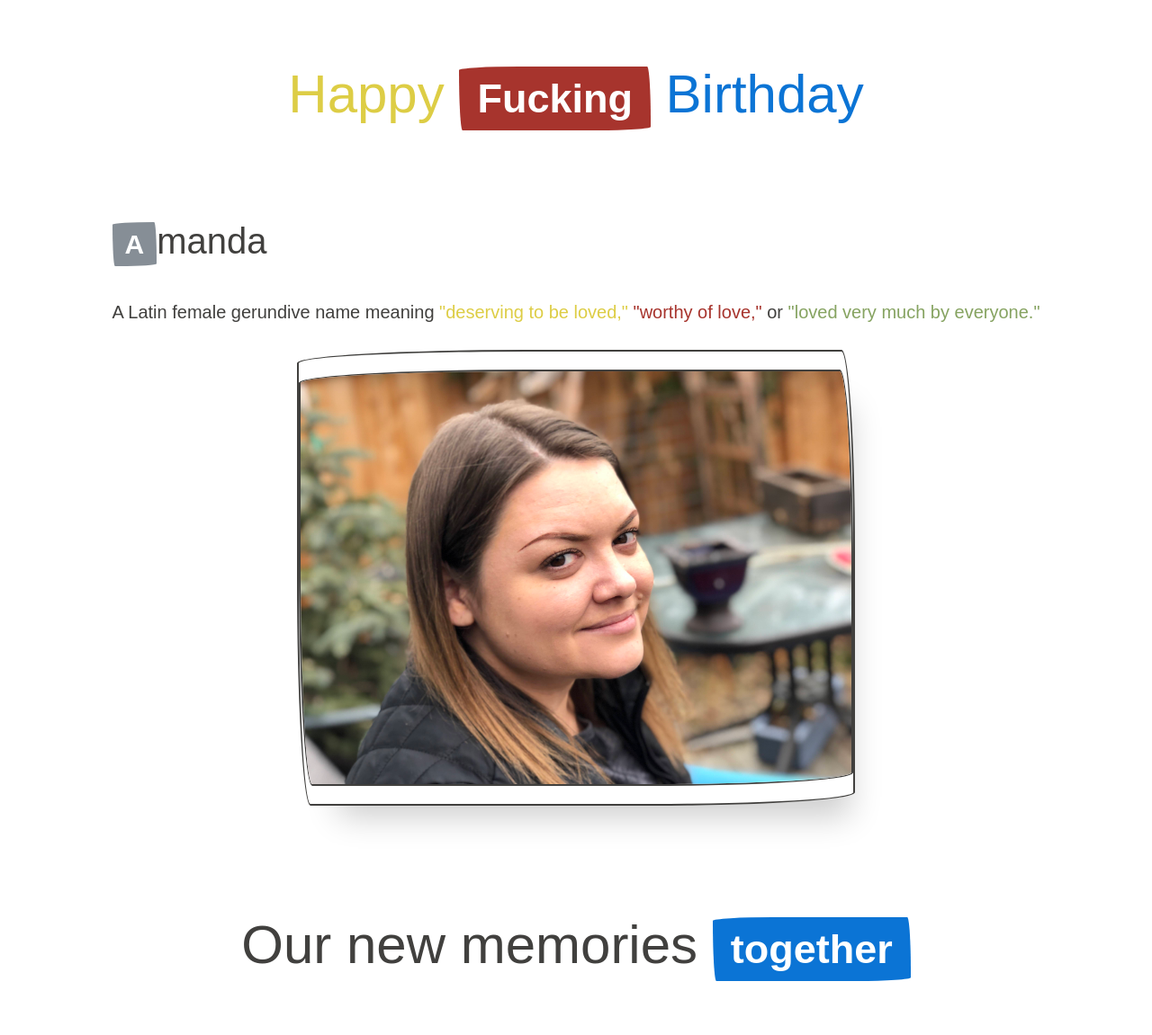
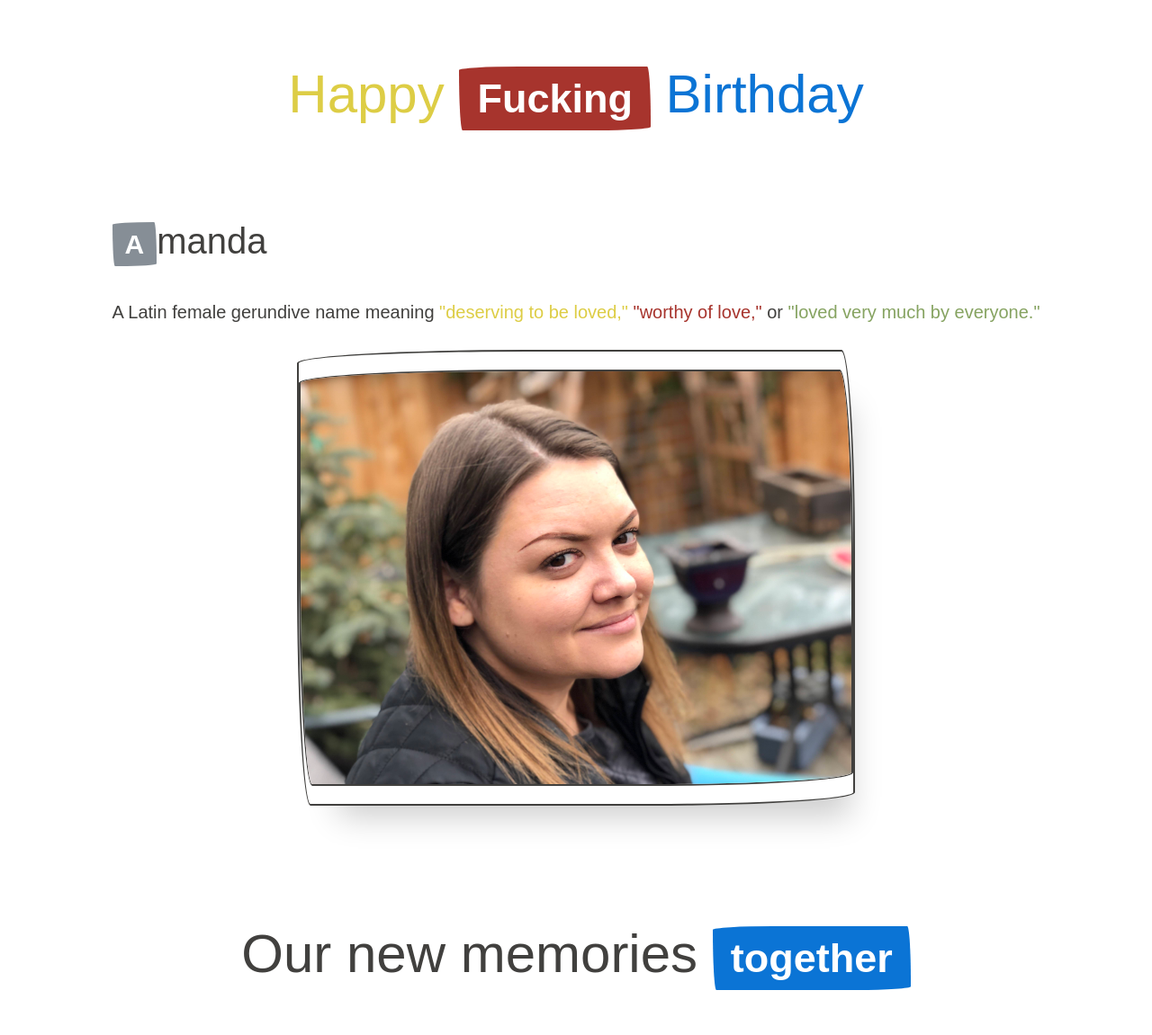
Before and after one commit to jpasholk/AmandaBDay, a Jekyll site: the page built from index.html, in a window 1280 px wide. Shown: the top 1151 px of the page at 90% size. Built offline with Jekyll 4.4.1, drawn with Linux system fonts in a browser that asks for light colours; nearby versions of some CDN libraries; some web fonts are replaced; grey boxes are pictures that could not be loaded.

Commit message:
One more image...

```diff
--- a/_layouts/home.html
+++ b/_layouts/home.html
@@ -25,7 +25,7 @@ layout: default
 
 </div>
 
-<div class="row padding-small flex-spaces flex-center">
+<div class="row padding flex-spaces flex-center">
   <div class="row padding-none margin-none">
     <div class="lg-12 col padding-none">
       <h2>Our new memories <span class="badge secondary">together</span> </h2>
@@ -135,7 +135,7 @@ layout: default
       <div class="collapsible-body flex-center">
         <div class="row padding flex-center">
           <div class="lg-10 md-8 sm-8 col border border-default shadow shadow-large padding">
-            <img src="https://static.wixstatic.com/media/5d815e_8995eb7a819d422bbdfcb5fb2980db22.jpg/v1/fill/w_787,h_525,al_c,q_90,usm_0.66_1.00_0.01/5d815e_8995eb7a819d422bbdfcb5fb2980db22.webp" alt="Hot Tub!">
+            <img src="https://i.imgur.com/WVGbusX.png" alt="Hot Tub!">
             <h4><span class="badge secondary">Private</span> hot tub soak at <a class="paper-btn" href="http://www.chozugardens.com/">Chozu Japaneze bath gardens</a>. . . and <span class="badge danger">Diablo iii</span></h4>
           </div>
         </div>
```
